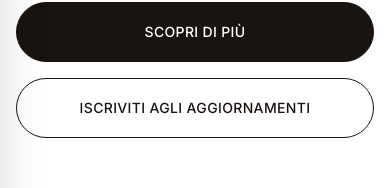
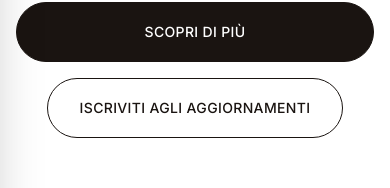
Before and after one commit to alimuzzaman-zamaddar/dynamic-x-project, a React (Vite) app: page /2d3d in a window 390 px wide. Shown: the part 497-685 px from the top of the page. Built offline with nearby package versions, Linux system fonts and the light colour scheme.

Commit message:
feat: added link for 2d to 3d  page all button

```diff
--- a/src/components/PagesComponent/TwoDThreeD/HeroSection.jsx
+++ b/src/components/PagesComponent/TwoDThreeD/HeroSection.jsx
@@ -1,7 +1,8 @@
 import React from 'react';
+import { Link } from 'react-router';
 
 const HeroSection = () => {
-    const btnBase = "h-[60px] cursor-pointer w-full sm:w-auto px-8 rounded-full font-medium uppercase text-sm tracking-wide whitespace-nowrap flex items-center justify-center transition-all duration-300 border";
+  const btnBase = "h-[60px] cursor-pointer w-full sm:w-auto px-8 rounded-full font-medium uppercase text-sm tracking-wide whitespace-nowrap flex items-center justify-center transition-all duration-300 border";
   return (
     // section class for global padding
     <section className="section bg-white text-primary-black font-family-inter pt-10 pb-16">
@@ -22,7 +23,7 @@ const HeroSection = () => {
           </p>
         </div>
 
-{/* Button Container */}
+        {/* Button Container */}
         <div className="flex flex-col sm:flex-row items-center gap-4 w-full">
 
           {/* SCOPRI DI PIÙ: Solid -> Outlined on Hover */}
@@ -31,9 +32,11 @@ const HeroSection = () => {
           </button>
 
           {/* ISCRIVITI AGLI AGGIORNAMENTI: Outlined -> Solid on Hover */}
-          <button className={`${btnBase} bg-transparent text-primary-black border-primary-black hover:bg-[#1a1411] hover:text-white hover:border-[#1a1411]`}>
-            Iscriviti agli Aggiornamenti
-          </button>
+          <Link to={"/upload-design"}>
+            <button className={`${btnBase} bg-transparent text-primary-black border-primary-black hover:bg-[#1a1411] hover:text-white hover:border-[#1a1411]`}>
+              Iscriviti agli Aggiornamenti
+            </button>
+          </Link>
         </div>
 
       </div>
--- a/src/components/PagesComponent/TwoDThreeD/LaunchCountdownSection.jsx
+++ b/src/components/PagesComponent/TwoDThreeD/LaunchCountdownSection.jsx
@@ -1,4 +1,5 @@
 import React from 'react';
+import { Link } from 'react-router';
 
 /**
  * LaunchCountdownSection Component
@@ -65,9 +66,11 @@ const LaunchCountdownSection = () => {
 
         {/* Action Button: Dark fill, white text, pill shape, specific specs (60px height, fully rounded, uppercase) */}
         <div className="flex flex-wrap items-center gap-4 mt-6 md:mt-10">
-          <button className="h-[60px] cursor-pointer px-8 bg-[#1a1411] hover:bg-white hover:text-black border  text-white rounded-full font-medium uppercase text-sm tracking-wide whitespace-nowrap flex items-center justify-center transition hover:bg-black/90">
-            Iscriviti per Aggiornamenti Esclusivi
-          </button>
+          <Link to={"/upload-design"}>
+            <button className="h-[60px] cursor-pointer px-8 bg-[#1a1411] hover:bg-white hover:text-black border  text-white rounded-full font-medium uppercase text-sm tracking-wide whitespace-nowrap flex items-center justify-center transition hover:bg-black/90">
+              Iscriviti per Aggiornamenti Esclusivi
+            </button>
+          </Link>
         </div>
 
       </div>
--- a/src/components/PagesComponent/TwoDThreeD/ProjectStartSection.jsx
+++ b/src/components/PagesComponent/TwoDThreeD/ProjectStartSection.jsx
@@ -1,6 +1,7 @@
 import React from 'react';
 import { HiOutlineCheckCircle } from "react-icons/hi2";
 import { CheckIcon } from '../../SvgContainer/SvgContainer1';
+import { Link } from 'react-router';
 
 /**
  * ProjectStartSection Component
@@ -62,7 +63,7 @@ const ProjectStartSection = () => {
 
         {/* Info Box: Light gray rounded box with specific checkbox icon */}
         <div className="mt-10 p-8 bg-[#e5e4f3]  flex items-start gap-5">
-          <CheckIcon/>
+          <CheckIcon />
           <p className="text-[12px] leading-[18px] text-primary-black/80 w-[80%]">
             🚀 <b>Lavori in corso:</b> Il servizio è in fase di sviluppo avanzato. Iscriviti ora per non perdere il lancio ufficiale e accedere alle promozioni  riservate ai primi utenti.
           </p>
@@ -70,9 +71,11 @@ const ProjectStartSection = () => {
 
         {/* Action Button: 60px height, Pill shape, Opposite hover */}
         <div className="mt-10">
-          <button className="h-[60px] w-full md:w-auto px-10 bg-[#1a1411] text-white border border-[#1a1411] rounded-full font-bold uppercase text-sm tracking-wide transition-all duration-300 hover:bg-transparent hover:text-primary-black">
-            Iscriviti Ora
-          </button>
+          <Link to={"/upload-design"}>
+            <button className="h-[60px] w-full md:w-auto px-10 bg-[#1a1411] text-white border border-[#1a1411] rounded-full font-bold uppercase text-sm tracking-wide transition-all duration-300 hover:bg-transparent hover:text-primary-black cursor-pointer">
+              Iscriviti Ora
+            </button>
+          </Link>
         </div>
 
       </div>
```
